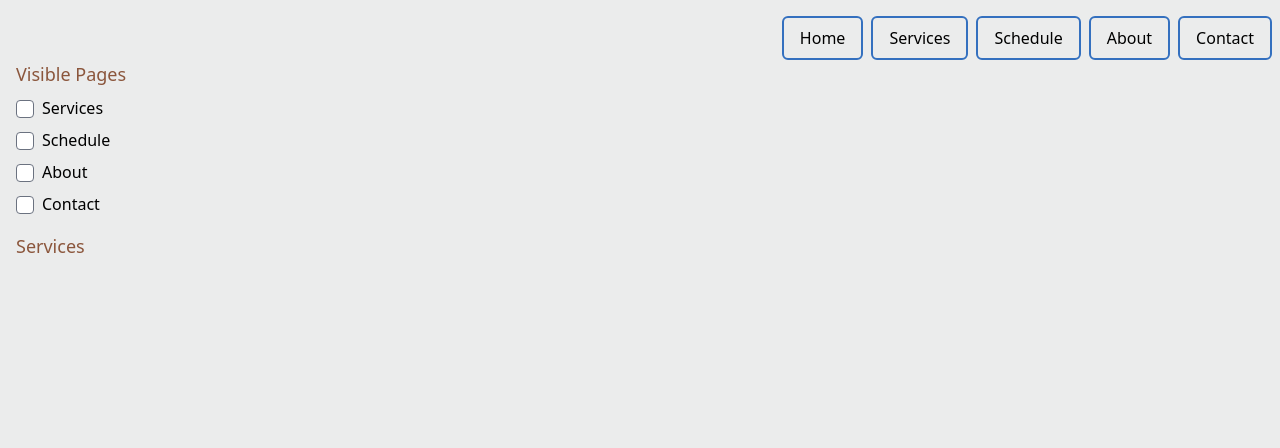
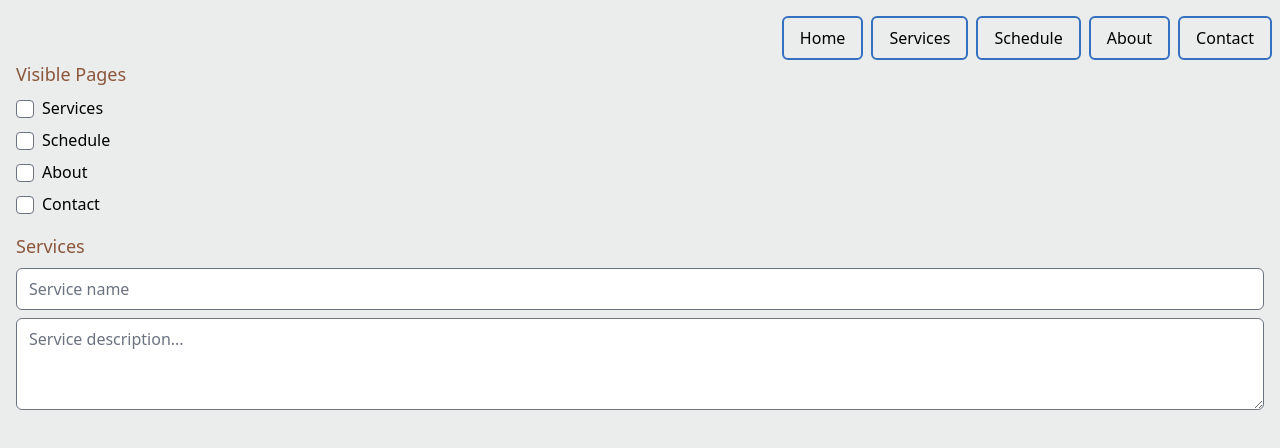
Before and after one commit to belugasanity/blue, an Angular app: page /admin in a window 1280 px wide. Shown: the top 448 px of the page. Built offline with nearby package versions, Linux system fonts and the light colour scheme.

Commit message:
add some form fields

```diff
--- a/src/app/admin/admin.component.html
+++ b/src/app/admin/admin.component.html
@@ -17,3 +17,7 @@
 </div>
 
 <h3 class="text-earth-800 pl-4 text-lg mt-4">Services</h3>
+<div class="flex flex-col h-[150px] px-4">
+  <input type="text" name="title" id="title" placeholder="Service name" class="my-2 rounded-md">
+  <textarea name="description" id="description" cols="30" rows="10" placeholder="Service description..." class="rounded-md"></textarea>
+</div>
```
